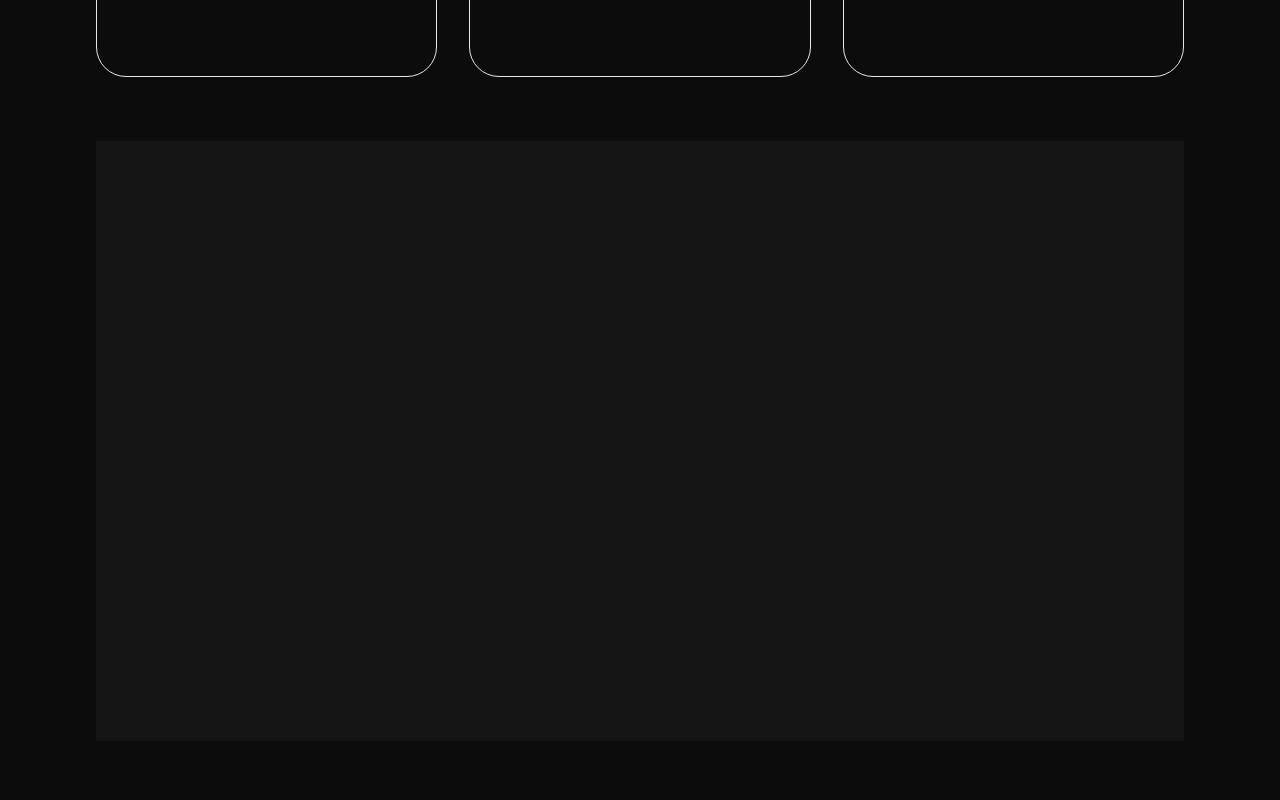
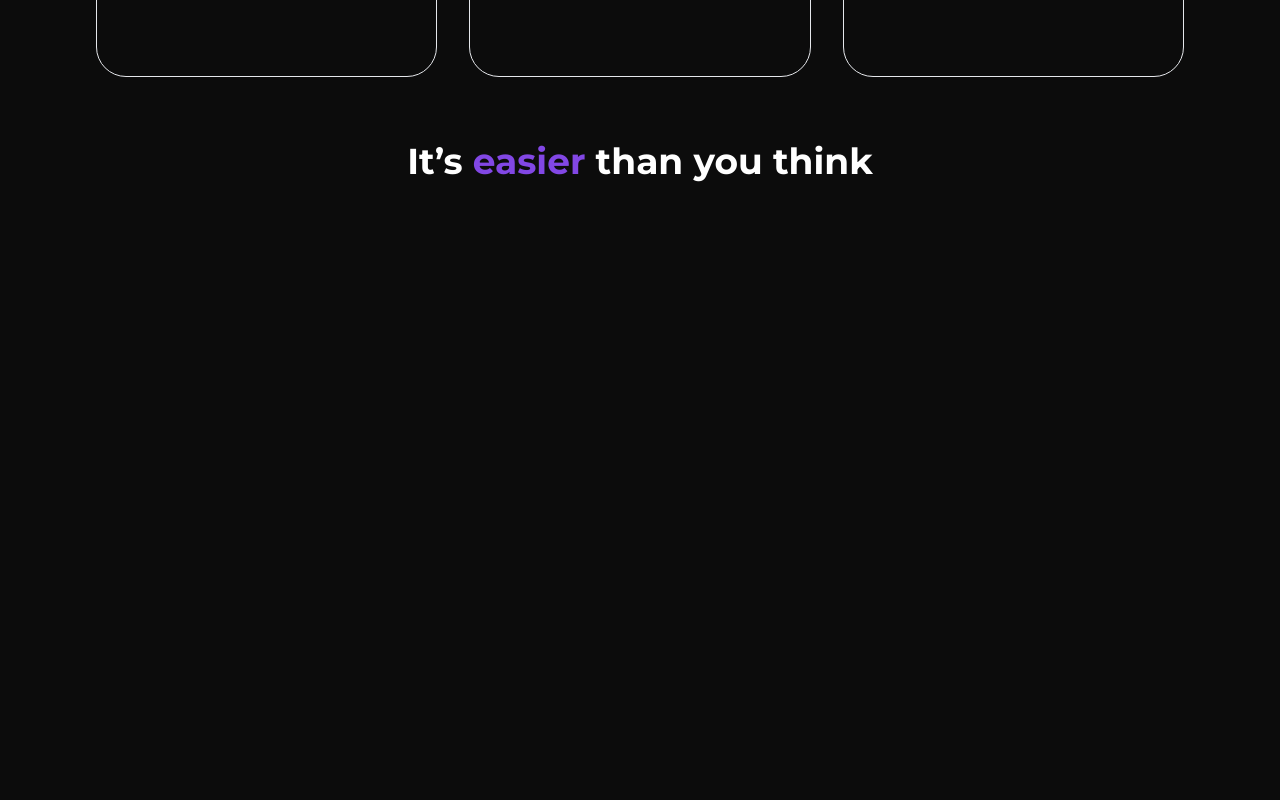
Before and after one commit to harmony-x/dpatreon, a Next.js app: page / in a window 1280 px wide. Shown: the part 1480-2280 px from the top of the page. Built offline with nearby package versions, Linux system fonts and the light colour scheme.

Commit message:
feat : add new section

```diff
--- a/pages/index.tsx
+++ b/pages/index.tsx
@@ -21,9 +21,9 @@ const Home: NextPage = () => {
       <main className='font-Gilroy lg3:container mx-auto px-6 md:px-12 lg:px-24'>
           <LandingPageHeader setIsOpen={setIsOpen} />
           <LandingPageHero setIsOpen={setIsOpen} />
-          {/* <div className=''></div> */}
         <LandingPageHowTo />
-        <div className='w-full mt-16 bg-dark2 h-96 lg2:h-600px'></div>
+        <h2 className={`font-bold not-italic font-Montserrat text-2xl md:text-3xl lg2:text-4xl lg3:text-6xl text-white mt-16 mb-6 md:mb-16 text-center`}>It’s <span className='text-primary'>easier</span> than you think</h2>
+        <div className='w-full h-488px lg2:h-734px md:h-600px showcase-bg'></div>
       </main>
       <Footer theme={{fill: "white", text1: "text-white", text2: "text-white", LogoSVG: LandingPageLogo}} />
       <ConnectWallet isOpen={isOpen} setIsOpen={setIsOpen}/>
```
